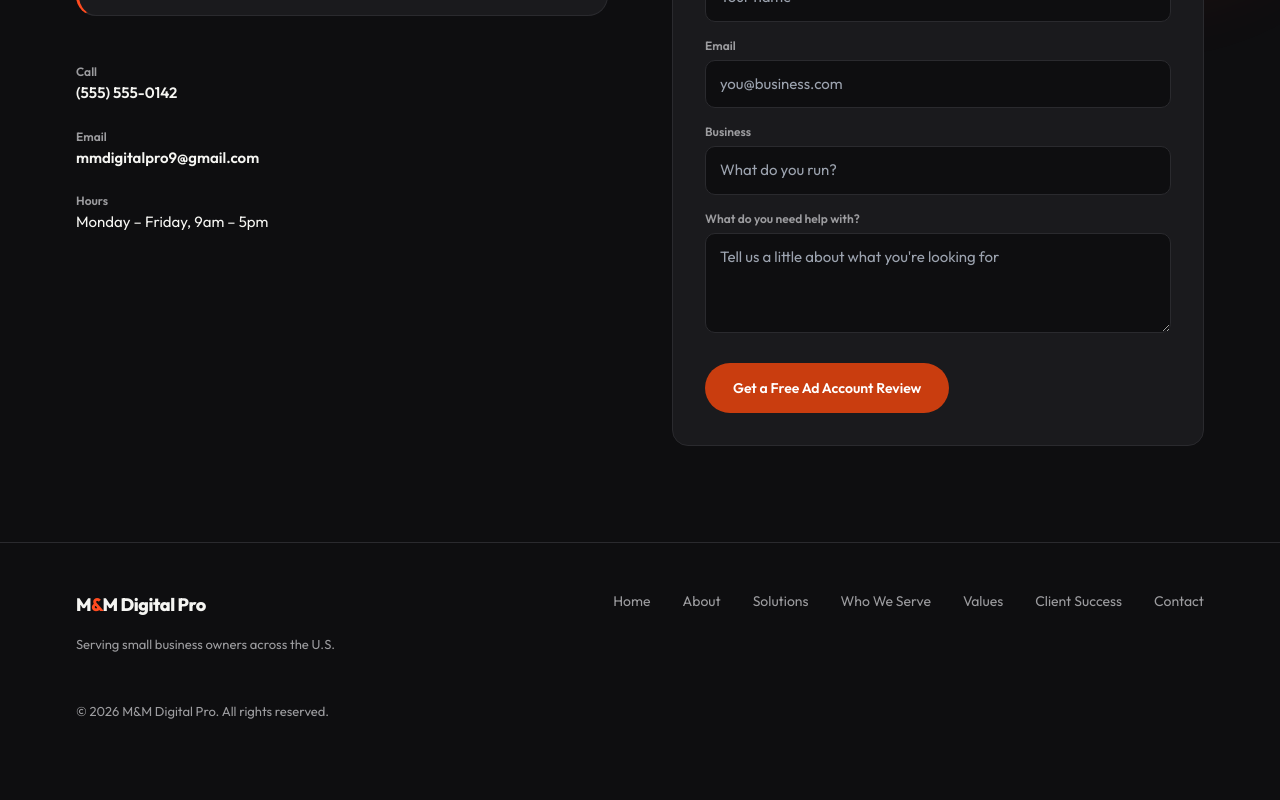
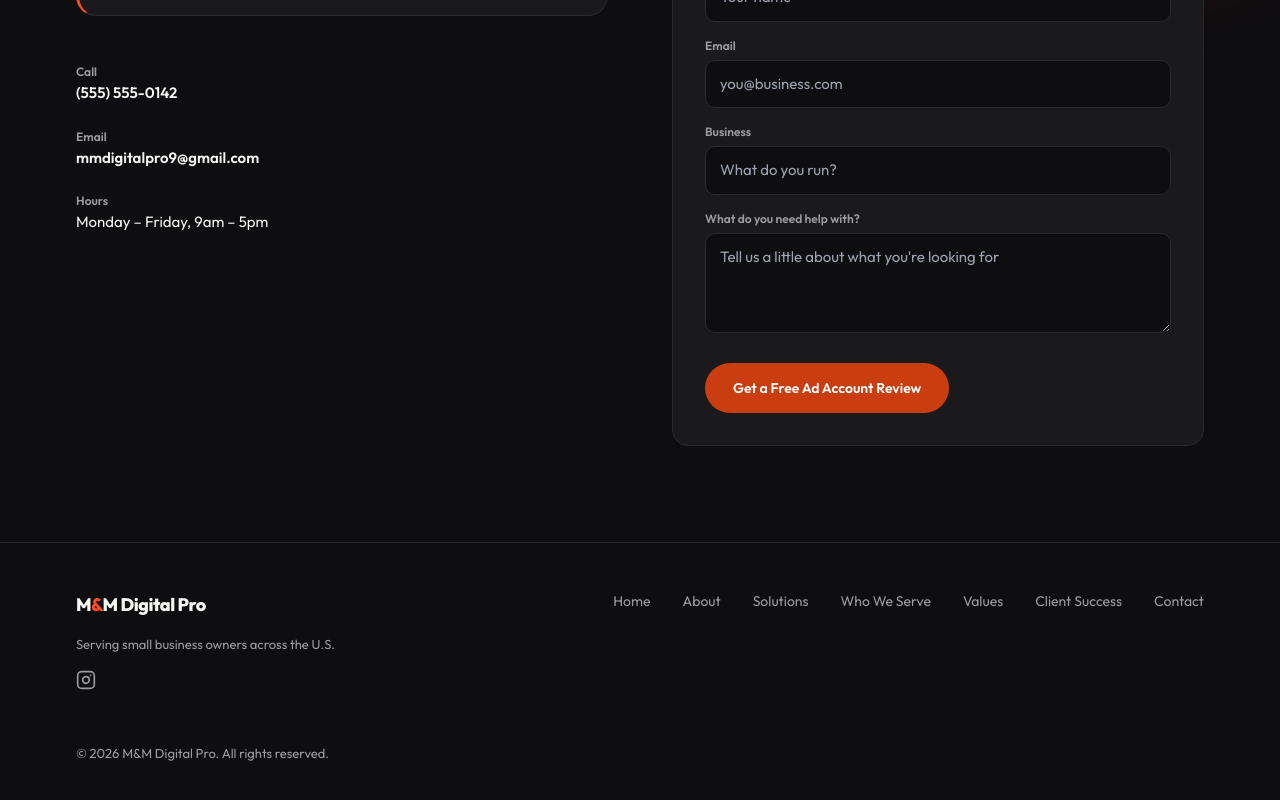
Before and after one commit to smohen985-ux/mm-digital-site, a Next.js app: page /mm-digital-site/ in a window 1280 px wide. Shown: the part 7734-8534 px from the top of the page. Before the commit the page ends 8504 px from the top, so only its background shows below. Built offline with nearby package versions, Linux system fonts and the light colour scheme.

Commit message:
Update Footer.tsx

```diff
--- a/src/components/Footer.tsx
+++ b/src/components/Footer.tsx
@@ -1,3 +1,5 @@
+import { Instagram } from "lucide-react";
+
 const LINKS = [
   { href: "#home", label: "Home" },
   { href: "#about", label: "About" },
@@ -19,6 +21,15 @@ export default function Footer() {
           <p className="mt-4 text-[13px] text-muted">
             Serving small business owners across the U.S.
           </p>
+          <a
+            href="https://www.instagram.com/digital_promm/"
+            target="_blank"
+            rel="noopener noreferrer"
+            aria-label="M&M Digital Pro on Instagram"
+            className="mt-4 inline-flex text-muted hover:text-accent"
+          >
+            <Instagram className="h-5 w-5" />
+          </a>
         </div>
         <div className="flex flex-wrap gap-8">
           {LINKS.map((l) => (
```
